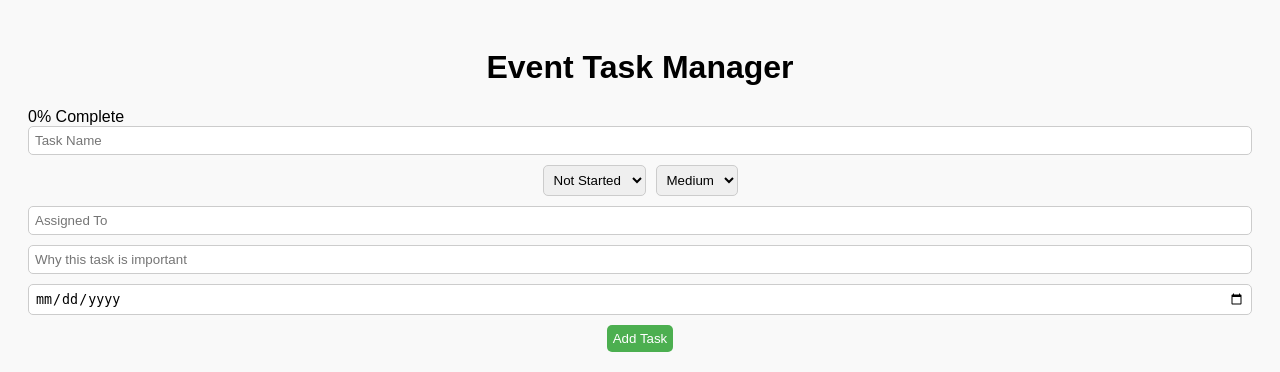
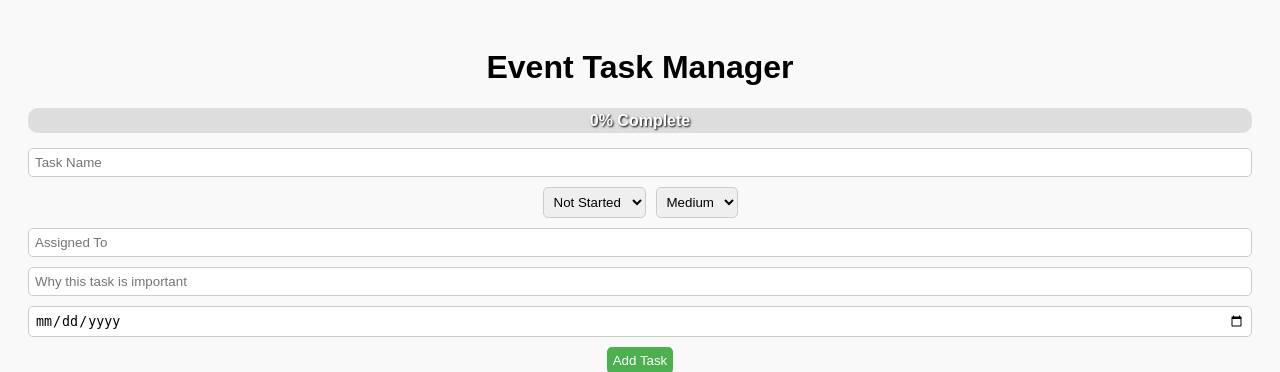
Before and after one commit to AliyaanZaidi/C-Users-qazai-Desktop-majlis, a Flask app: page / in a window 1280 px wide. Shown: the top 372 px of the page. Run offline with Flask 3, Linux system fonts and the light colour scheme.

Commit message:
Update style.css

```diff
--- a/static/style.css
+++ b/static/style.css
@@ -6,6 +6,35 @@ body {
 
 h1 {
     text-align: center;
+}
+
+/* Progress bar styles */
+.progress-container {
+    width: 100%;
+    background-color: #ddd;
+    border-radius: 10px;
+    margin: 15px 0;
+    position: relative;
+    height: 25px;
+}
+
+.progress-bar {
+    height: 100%;
+    background-color: #4CAF50;
+    border-radius: 10px 0 0 10px;
+    transition: width 0.4s ease;
+}
+
+.progress-text {
+    position: absolute;
+    width: 100%;
+    text-align: center;
+    line-height: 25px;
+    font-weight: bold;
+    color: #fff;
+    text-shadow: 1px 1px 2px black;
+    top: 0;
+    left: 0;
 }
 
 form {
@@ -61,3 +90,10 @@ input[type="text"], input[type="date"] {
     border-radius: 5px;
     cursor: pointer;
 }
+
+.edit-form {
+    display: flex;
+    gap: 10px;
+    flex-wrap: wrap;
+    justify-content: center;
+}
```
